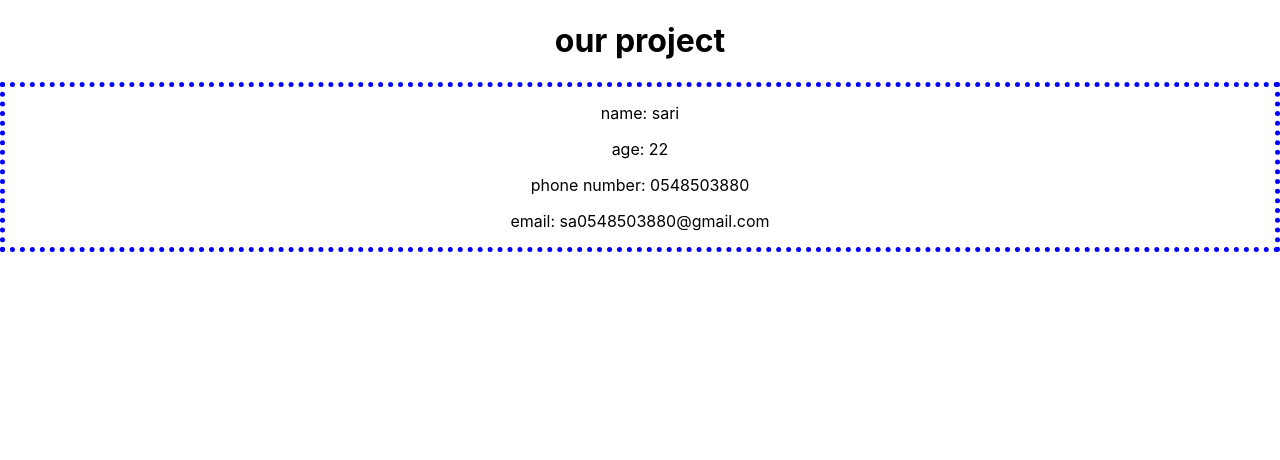
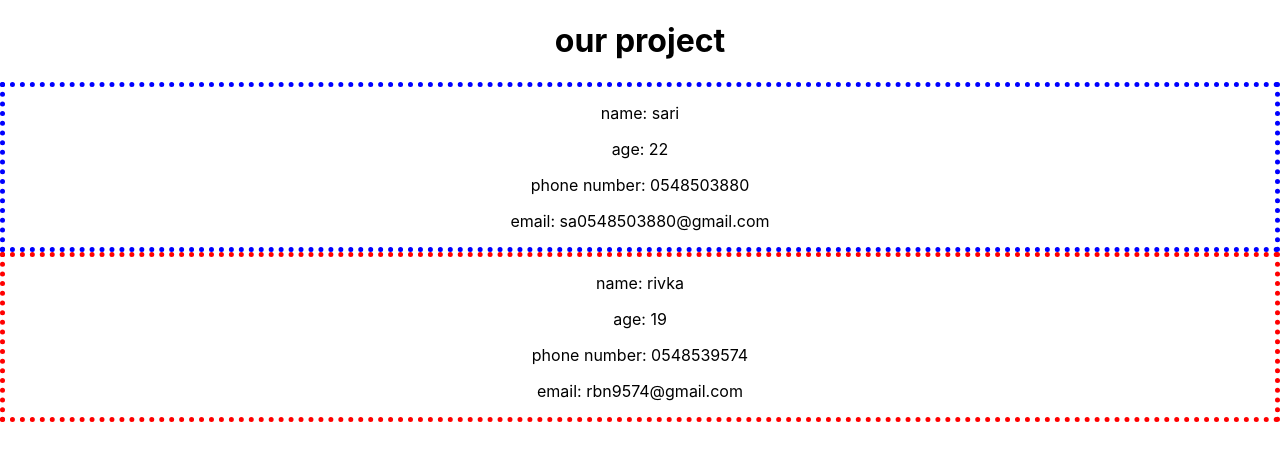
Before and after one commit to sariHeber/shvavim-git, a React (Create React App) app in the folder our-project/: page / in a window 1280 px wide. Shown: the top 460 px of the page. Built offline with nearby package versions, Linux system fonts and the light colour scheme.

Commit message:
add rivka component

```diff
--- a/our-project/src/components/ourComponents.jsx
+++ b/our-project/src/components/ourComponents.jsx
@@ -1,5 +1,6 @@
 import React from "react";
 import { SariHeimannComp } from "./sariHeimann";
+import { Rivka } from "./rivka";
 
 export const OurComponents = () => {
 
@@ -7,6 +8,7 @@ export const OurComponents = () => {
         <div>
             <h1>our project</h1>
             <SariHeimannComp></SariHeimannComp>
+            <Rivka></Rivka>
         </div>
     )
 }
--- /dev/null
+++ b/our-project/src/components/rivka.jsx
@@ -0,0 +1,10 @@
+export const Rivka=()=>{
+    return(
+        <div style={{borderColor:'red', borderWidth:'5px', borderStyle:'dotted'}}>
+        <p>name: rivka</p>
+        <p> age: 19</p>
+        <p> phone number: 0548539574</p>
+        <p> email: rbn9574@gmail.com</p>
+       </div>
+    )
+}
```
